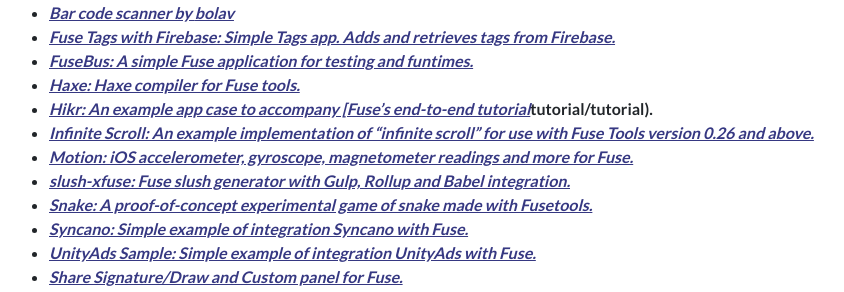
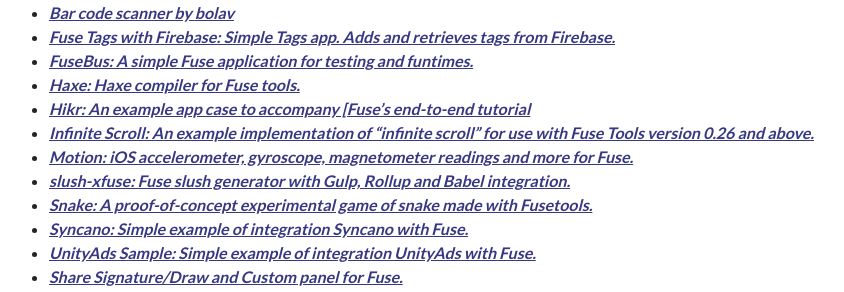
Before and after one commit to fuse-open/fuse-open.github.io, a Jekyll site: the page built from community.md, in a window 1280 px wide and 900 px high, scrolled down 820 px. Shown: the part 161-453 px from the top of the window, without its empty margins (76-920 px from the left). Built offline with Jekyll 4.4.1, drawn with Linux system fonts in a browser that asks for light colours; nearby versions of some CDN libraries.

Commit message:
fix hikr link

```diff
--- a/community.md
+++ b/community.md
@@ -46,7 +46,7 @@ redirect_from: /community/forums/
 - <a href="https://github.com/LuisRodriguezLD/Fuse-Tags-with-Firebase" target="_blank"> Fuse Tags with Firebase: Simple Tags app. Adds and retrieves tags from Firebase.</a>
 - <a href="http://tmn.github.io/FuseBus/" target="_blank"> FuseBus: A simple Fuse application for testing and funtimes.</a>
 - <a href="https://github.com/elsassph/fusetools-haxe" target="_blank"> Haxe: Haxe compiler for Fuse tools.</a>
-- <a href="https://github.com/fusetools/hikrdocs/" target="_blank"> Hikr: An example app case to accompany [Fuse's end-to-end tutorial</a>tutorial/tutorial).
+- <a href="https://github.com/fuse-open/hikr" target="_blank"> Hikr: An example app case to accompany [Fuse's end-to-end tutorial</a>
 - <a href="https://bitbucket.org/uzeidurs/fuse-infinite-scroll " target="_blank"> Infinite Scroll: An example implementation of "infinite scroll" for use with Fuse Tools version 0.26 and above.</a>
 - <a href="https://github.com/AlexGustafsson/fuse-motion" target="_blank"> Motion: iOS accelerometer, gyroscope, magnetometer readings and more for Fuse.</a>
 - <a href="https://www.npmjs.com/package/slush-xfuse" target="_blank"> slush-xfuse: Fuse slush generator with Gulp, Rollup and Babel integration.</a>
```
